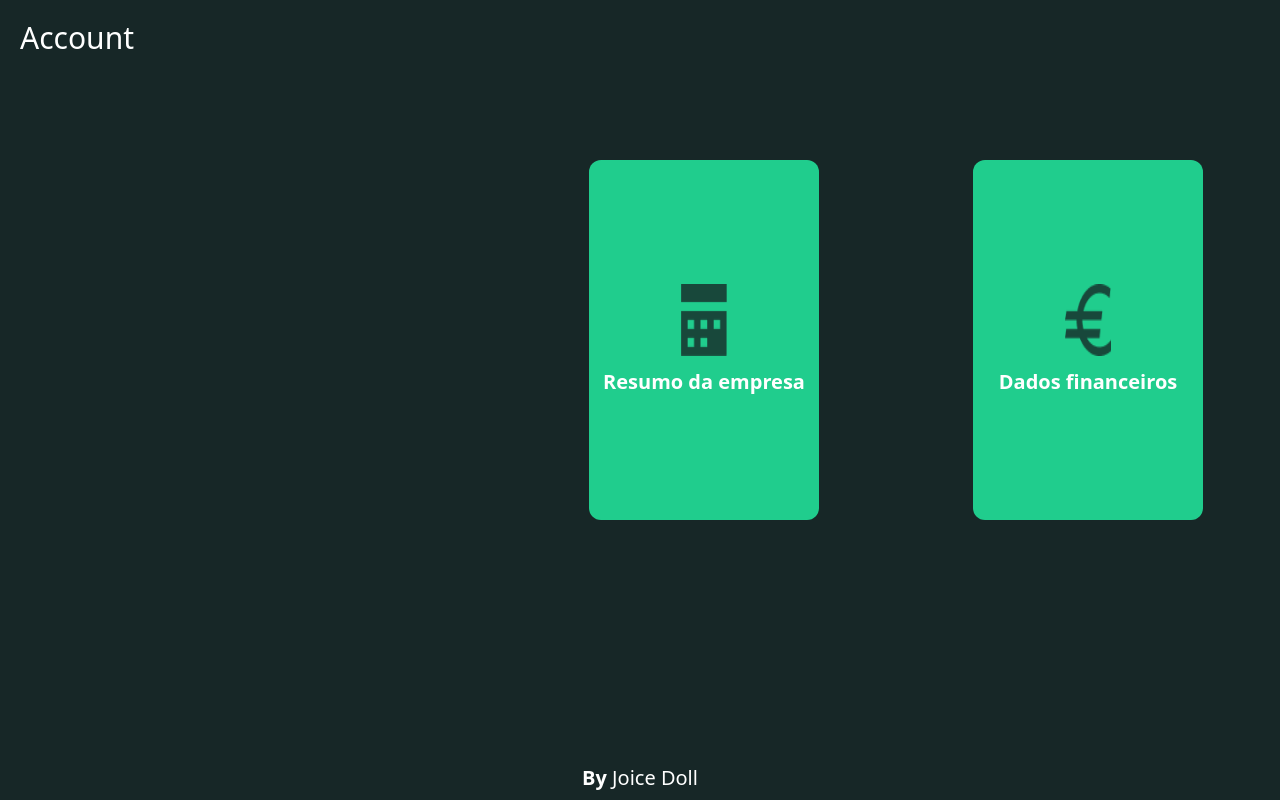
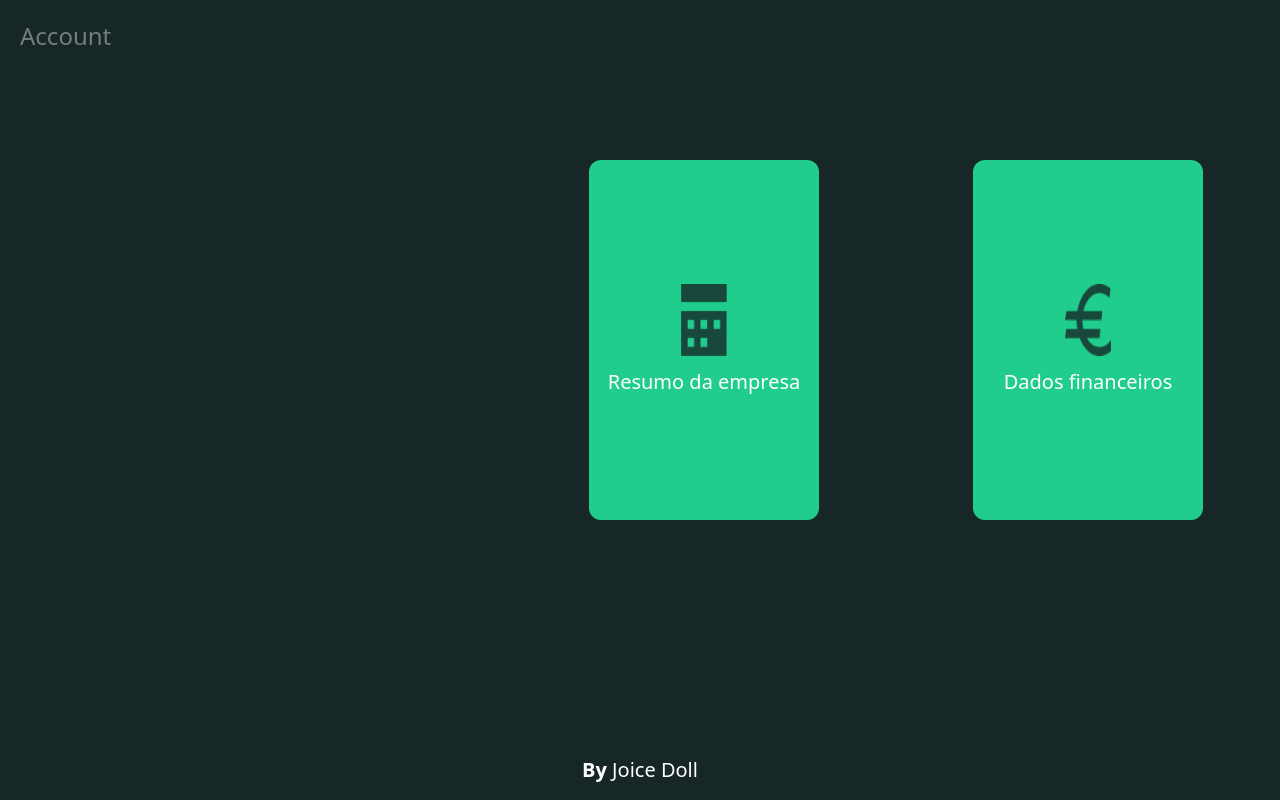
Before and after one commit to JoiceDoll/stock-exchange, a React (Vite) app in the folder Client/: page / in a window 1280 px wide. Built offline with nearby package versions, Linux system fonts and the light colour scheme; no server answers.

Commit message:
fix: adjust width

```diff
--- a/Client/src/pages/Home/Home.tsx
+++ b/Client/src/pages/Home/Home.tsx
@@ -6,13 +6,15 @@ function Home() {
     <>
       <div className=" w-screen h-screen flex flex-col">
         <div className="w-screen h-20">
-          <p className="p-5 text-xl md:text-2xl lg:text-3xl text-white">Account</p>
+          <p className="p-5 text-xl md:text-2xl lg:text-2xl text-white opacity-40">
+            Account
+          </p>
         </div>
 
         <div className="w-[60%] sm:h-[45%] h-[90%] flex flex-col sm:flex-row  justify-around absolute right-0  top-10 sm:top-40 cursor-pointer">
           <Link
             to="/companySummary"
-            className="sm:w-[30%] w-[65%] h-[30%] sm:h-[100%] md:w-[40%] lg:w-[35%] xl:w-[30%]"
+            className="sm:w-[40%] w-[65%] h-[30%] sm:h-[100%] md:w-[45%] lg:w-[35%] xl:w-[30%]"
           >
             <div className="w-[100%] h-[100%] bg-custom-card rounded-xl flex justify-center hover:bg-custom-hover-green">
               <div className="flex flex-col justify-center align-middle w-[100%] gap-3">
@@ -21,7 +23,7 @@ function Home() {
                   className="w-[20%] h-[20%] mx-[40%]"
                   alt="Enterprise Icon"
                 />
-                <p className="text-center w-[100%] md:text-xl text-white font-bold">
+                <p className="text-center w-[100%] md:text-xl text-white ">
                   Resumo da empresa
                 </p>
               </div>
@@ -29,7 +31,7 @@ function Home() {
           </Link>
           <Link
             to="/financialData "
-            className="sm:w-[30%] w-[65%] h-[30%] sm:h-[100%]  md:w-[40%] lg:w-[35%] xl:w-[30%]"
+            className="sm:w-[40%] w-[65%] h-[30%] sm:h-[100%]  md:w-[45%] lg:w-[35%] xl:w-[30%]"
           >
             <div className="w-[100%] h-[100%] bg-custom-card rounded-xl flex justify-center cursor-pointer hover:bg-custom-hover-green">
               <div className="flex flex-col justify-center align-middle w-[100%] gap-3">
@@ -38,7 +40,7 @@ function Home() {
                   className="w-[20%] h-[20%] mx-[40%]"
                   alt="Financial Icon"
                 />
-                <p className="text-center w-[100%] md:text-xl text-white font-bold">
+                <p className="text-center w-[100%] md:text-xl text-white ">
                   Dados financeiros
                 </p>
               </div>
@@ -46,7 +48,7 @@ function Home() {
           </Link>
         </div>
         <div className="w-[100%] absolute bottom-0">
-          <p className="text-center text-sm p-2 md:text-lg lg:text-xl text-white">
+          <p className="text-center text-sm p-4 md:text-md lg:text-xl text-white">
             <span className="font-bold">By</span> Joice Doll
           </p>
         </div>
```
